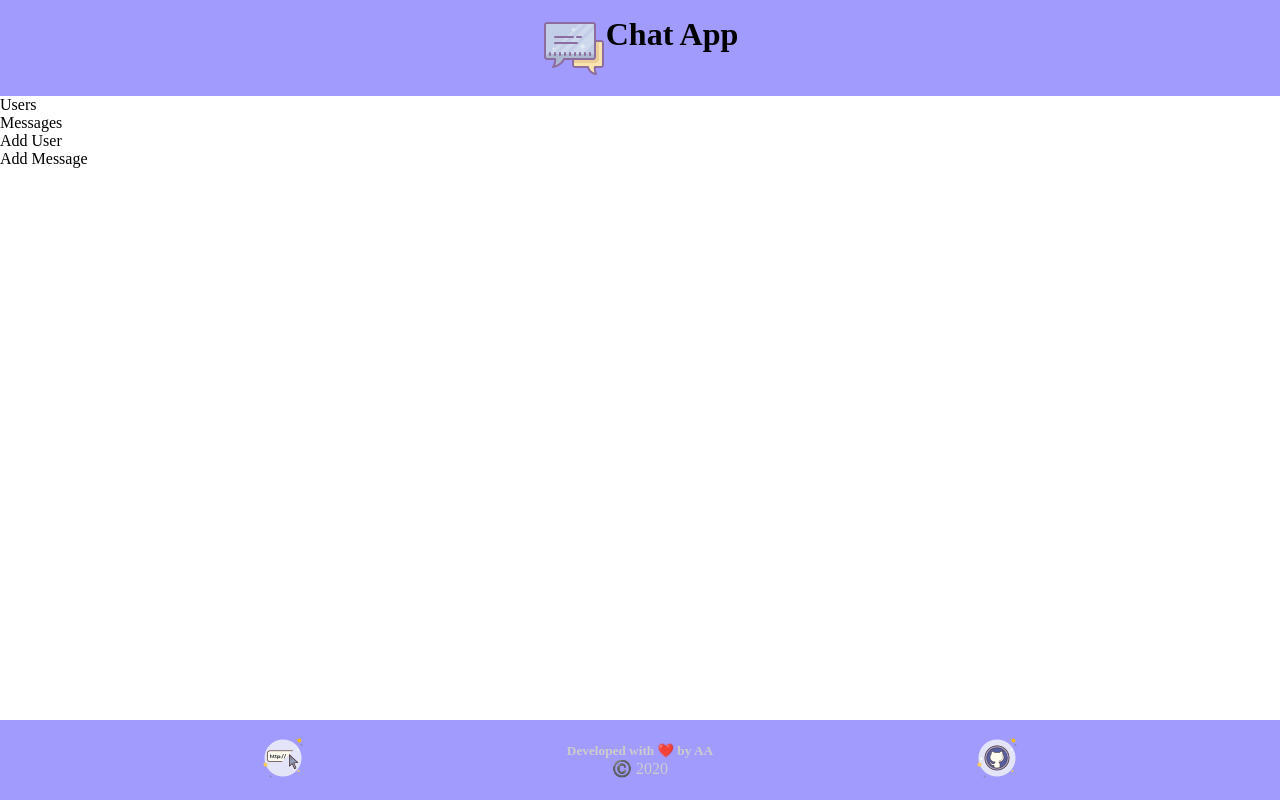
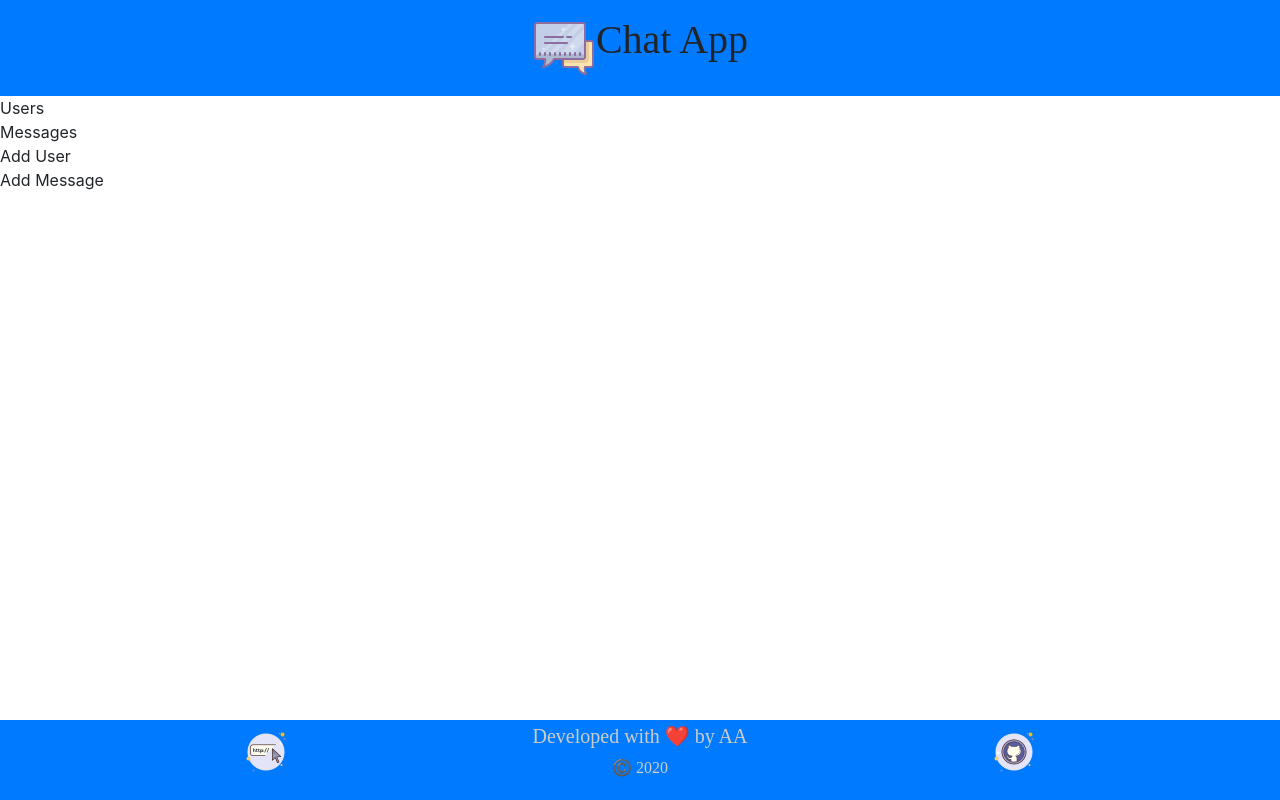
Before and after one commit to shrki416/Chat-App, a React (Create React App) app in the folder Client/: page / in a window 1280 px wide. Built offline with nearby package versions, Linux system fonts and the light colour scheme; a web font is replaced by a local one.

Commit message:
Add bootstrap dependency

```diff
--- a/Client/src/components/App.js
+++ b/Client/src/components/App.js
@@ -6,15 +6,18 @@ import AddUser from "./AddUser";
 import AddMessage from "./AddMessage";
 import Footer from "./Footer";
 import "../App.css";
+import "bootstrap/dist/css/bootstrap.min.css";
 
 const App = () => {
   return (
     <div className="chat-app">
       <Header />
-      <Users />
-      <Messages />
-      <AddUser />
-      <AddMessage />
+      <div className="chat-container">
+        <Users />
+        <Messages />
+        <AddUser />
+        <AddMessage />
+      </div>
       <Footer />
     </div>
   );
--- a/package.json
+++ b/package.json
@@ -18,11 +18,13 @@
   },
   "homepage": "https://github.com/shrki416/Chat-App#readme",
   "dependencies": {
+    "bootstrap": "^4.4.1",
     "concurrently": "^5.1.0",
     "cra-build-watch": "^3.2.0",
     "express": "^4.17.1",
     "nodemon": "^2.0.2",
     "path": "^0.12.7",
-    "pg": "^7.18.2"
+    "pg": "^7.18.2",
+    "react-bootstrap": "^1.0.0-beta.17"
   }
 }
```
Also changed, not shown: 1 other file (tests, documents, lock files or other folders).
